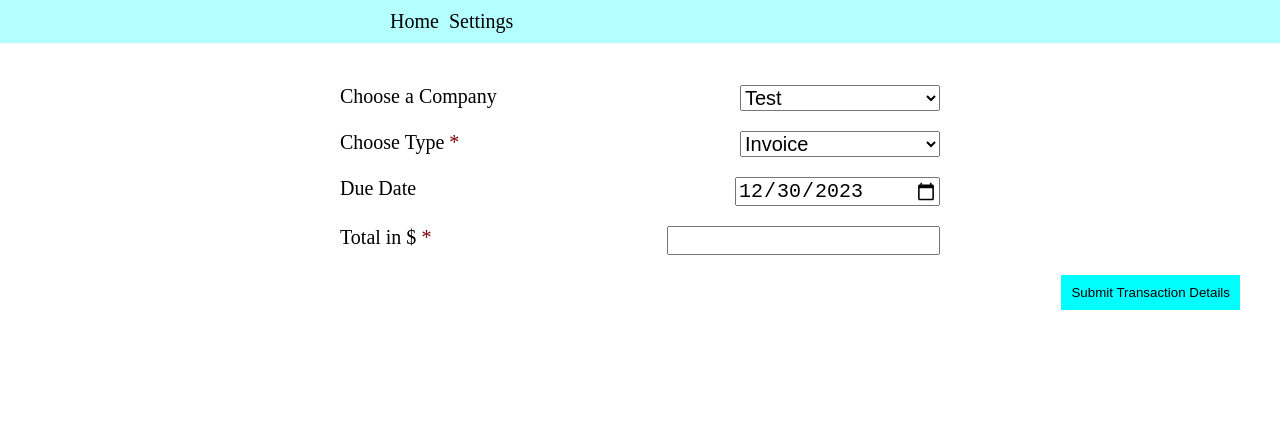
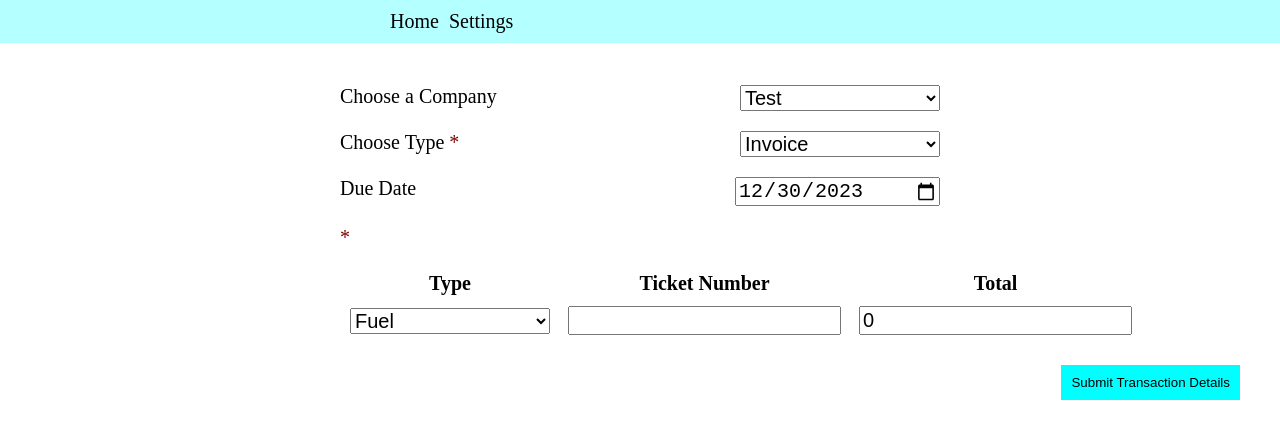
Before and after one commit to LluviaCarmesi/Invoicer, a React (Create React App) app in the folder Application/Invoicer/ClientApp/: page /transaction in a window 1280 px wide. Shown: the top 438 px of the page. Built offline with nearby package versions, Linux system fonts and the light colour scheme.

Commit message:
Progressed on dynamic rows on Invoice

```diff
--- a/Application/Invoicer/ClientApp/src/AppSettings.js
+++ b/Application/Invoicer/ClientApp/src/AppSettings.js
@@ -16,6 +16,9 @@ const SETTINGS = {
         INVOICE: "invoice",
         PAYMENT: "payment"
     },
+    INVOICE_DATA_TYPE_CHOICES: {
+        FUEL: "fuel"
+    },
     NEW_EDIT_CHOICES: {
         NEW: "new",
         EDIT: "edit"
--- a/Application/Invoicer/ClientApp/src/components/transaction/Transaction.js
+++ b/Application/Invoicer/ClientApp/src/components/transaction/Transaction.js
@@ -7,7 +7,6 @@ import changeQueryParameter from "../../utilities/ChangeQueryParameter";
 import loadingMessage from "../../utilities/LoadingMessage";
 import ENUSStrings from "../../strings/ENUSStrings";
 import transactionFormValidation from "../../utilities/validation/TransactionFormValidation";
-import isValueNumber from "../../utilities/validation/IsValueNumber";
 import getTodaysDate from "../../utilities/GetTodaysDate";
 import createCompanyOptions from "../../utilities/CreateHTMLOptions";
 
@@ -34,7 +33,11 @@ export default class Transaction extends Component {
             dueDateError: "",
             paymentDateError: "",
             checkNumberError: "",
-            totalError: "",
+            invoiceData: [{
+                type: "fuel",
+                ticketNumber: "",
+                total: 0
+            }],
             isSubmissionAttempted: false
         };
     }
@@ -84,13 +87,6 @@ export default class Transaction extends Component {
         console.log(this.state);
     }
     render() {
-        const changeCompany = (value) => {
-            this.setState({
-                currentCompanyID: value
-            });
-            changeQueryParameter(SETTINGS.COMPANY_ID_QUERY_PARAMETER, value);
-        };
-
         const submissionItem = {
             type: this.state.currentType,
             createdDate: new Date(),
@@ -99,6 +95,79 @@ export default class Transaction extends Component {
             checkNumber: this.state.checkNumber,
             total: this.state.total,
         };
+
+        const changeCompany = (value) => {
+            this.setState({
+                currentCompanyID: value
+            });
+            changeQueryParameter(SETTINGS.COMPANY_ID_QUERY_PARAMETER, value);
+        };
+
+        const deleteInvoiceDataRow = () => {
+
+        }
+
+        const appendInvoiceDataRow = () => {
+
+        }
+
+        const editInvoiceDataRow = (value, id, currentInvoiceData) => {
+            const idSplitted = id.split(":");
+            currentInvoiceData[idSplitted[1]][idSplitted[0]] = value;
+            this.setState({
+                invoiceData: currentInvoiceData
+            })
+        }
+
+        const createInvoiceDataRows = () => {
+            let rows = [];
+            const currentNumberofRows = this.state.invoiceData.length;
+            console.log(this.state.invoiceData);
+            const currentInvoiceData = [ ...this.state.invoiceData ];
+            for (let i = 0; i < currentNumberofRows; i++) {
+                rows.push(
+                    <tr key={i + 1}>
+                        <td>
+                            <select
+                                id={"type:" + i}
+                                title={ENUSStrings.TypeLabel + ": " + i}
+                                value={this.state.invoiceData[i].type}
+                                onChange={(control) => {
+                                    editInvoiceDataRow(control.target.value, control.target.id, currentInvoiceData)
+                                }}
+                            >
+                                <option value={SETTINGS.INVOICE_DATA_TYPE_CHOICES.FUEL}>{ENUSStrings.FuelLabel}</option>
+                            </select>
+                        </td>
+                        <td>
+                            <input
+                                id={"ticketNumber:" + i}
+                                type="text"
+                                title={ENUSStrings.TicketNumberLabel + ": " + i}
+                                value={this.state.invoiceData[i].ticketNumber}
+                                onChange={(control) => {
+                                    editInvoiceDataRow(control.target.value, control.target.id, currentInvoiceData)
+                                }}
+                            >
+                            </input>
+                        </td>
+                        <td>
+                            <input
+                                id={"total:" + i}
+                                type="number"
+                                title={ENUSStrings.TotalLabel + ": " + i}
+                                value={this.state.invoiceData[i].total}
+                                onChange={(control) => {
+                                    editInvoiceDataRow(control.target.value, control.target.id, currentInvoiceData)
+                                }}
+                            >
+                            </input>
+                        </td>
+                    </tr>
+                )
+            }
+            return rows;
+        }
 
         const changeType = (value) => {
             this.setState({ currentType: value })
@@ -125,7 +194,6 @@ export default class Transaction extends Component {
                     dueDateError: validation.errors.dueDateError,
                     paymentDateError: validation.errors.paymentDateError,
                     checkNumberError: validation.errors.checkNumberError,
-                    totalError: validation.errors.totalError,
                     isSubmissionAttempted: isSubmissionAttempted
                 });
             }
@@ -134,7 +202,6 @@ export default class Transaction extends Component {
                     dueDateError: validation.errors.dueDateError,
                     paymentDateError: validation.errors.paymentDateError,
                     checkNumberError: validation.errors.checkNumberError,
-                    totalError: validation.errors.totalError
                 });
             }
             return validation.isValid;
@@ -204,7 +271,7 @@ export default class Transaction extends Component {
                                             id="duePaymentDate"
                                             title={this.state.currentType !== "invoice" ? ENUSStrings.PaymentDateLabel : ENUSStrings.DueDateLabel}
                                             value={this.state.currentType !== "invoice" ? this.state.paymentDate : this.state.dueDate}
-                                            onChange={(control) => {changeValue(control.target.value, control.target.id);}}
+                                            onChange={(control) => { changeValue(control.target.value, control.target.id); }}
                                         />
                                     </div>
                                     <span className="field-error" hidden={this.state.currentType !== "invoice" ? (!this.state.paymentDateError || !this.state.isSubmissionAttempted) : (!this.state.dueDateError || !this.state.isSubmissionAttempted)}>
@@ -230,26 +297,28 @@ export default class Transaction extends Component {
                                 </div>
                                 <div id="transaction-total-container" className="field-whole-container" >
                                     <div className="field-label-input-container">
-                                        <span className="field-label field-required">{ENUSStrings.TotalLabel}</span>
-                                        <input
-                                            type="text"
-                                            id="total"
-                                            title={ENUSStrings.TotalLabel}
-                                            value={this.state.total}
-                                            onChange={(control) => {
-                                                changeValue(control.target.value, control.target.id);
-                                                submissionItem.total = control.target.value;
-                                                validateForm();
-                                            }}
-                                            onBlur={(control) => {
-                                                if (isValueNumber(control.target.value)) {
-                                                    changeValueToDecimal(control.target.value, control.target.id);
-                                                }
-                                            }}
-                                        />
+                                        <span className="field-label field-required">{ENUSStrings.TransactionTotalLabel}</span>
+                                        <span>{this.state.total}</span>
                                     </div>
-                                    <span className="field-error" hidden={!this.state.totalError || !this.state.isSubmissionAttempted}>{this.state.totalError}</span>
                                 </div>
+                                {this.state.currentType === SETTINGS.TRANSACTION_TYPE_CHOICES.INVOICE &&
+                                    <div id="transaction-invoice-data-container" className="field-whole-container" >
+                                        <div className="field-label-input-container">
+                                            <table>
+                                                <thead>
+                                                    <tr key={0}>
+                                                        <th>{ENUSStrings.TypeLabel}</th>
+                                                        <th>{ENUSStrings.TicketNumberLabel}</th>
+                                                        <th>{ENUSStrings.TotalLabel}</th>
+                                                    </tr>
+                                                </thead>
+                                                <tbody>
+                                                    {createInvoiceDataRows()}
+                                                </tbody>
+                                            </table>
+                                        </div>
+                                    </div>
+                                }
                                 <div className="buttons-container">
                                     <button className="primary-button" type="submit">{ENUSStrings.SubmitTransactionLabel}</button>
                                 </div>
--- a/Application/Invoicer/ClientApp/src/strings/ENUSStrings.js
+++ b/Application/Invoicer/ClientApp/src/strings/ENUSStrings.js
@@ -1,9 +1,11 @@
 const ENUSStrings = {
+    // General
+    TypeLabel: "Type",
+    FuelLabel: "Fuel",
     // Home
     RemainingTransactonLabel: "Remaining Transaction",
     MakeInvoiceLabel: "Make Invoice",
     MakePaymentLabel: "Make Payment",
-    TypeLabel: "Type",
     AmountLabel: "Amount",
     // Company Strings
     CompanyNameLabel: "Company Name",
@@ -23,7 +25,9 @@ const ENUSStrings = {
     CheckNumberLabel: "Check Number",
     PaymentDateLabel: "Payment Date",
     DueDateLabel: "Due Date",
-    TotalLabel: "Total in $",
+    TotalLabel: "Total",
+    TicketNumberLabel: "Ticket Number",
+    TransactionTotlaLabel: "Total in $",
     SubmitTransactionLabel: "Submit Transaction Details",
     // User Strings
     ChooseUserLabel: "Choose User",
--- a/Application/Invoicer/ClientApp/src/utilities/validation/TransactionFormValidation.js
+++ b/Application/Invoicer/ClientApp/src/utilities/validation/TransactionFormValidation.js
@@ -25,13 +25,6 @@ export default function transactionFormValidation(values) {
         }
     }
 
-    if (!values.total) {
-        errors.totalError = ENUSStrings.TotalLabel + ENUSStrings.BlankErrorMessage;
-    }
-    else if (!isValueNumber(values.total)) {
-        errors.totalError = ENUSStrings.TotalLabel + ENUSStrings.NumberErrorMessage;
-    }
-
     isValid = !doErrorsExist(errors);
 
     return { isValid, errors };
```
Also changed, not shown: 1 other file (tests, documents, lock files or other folders).
